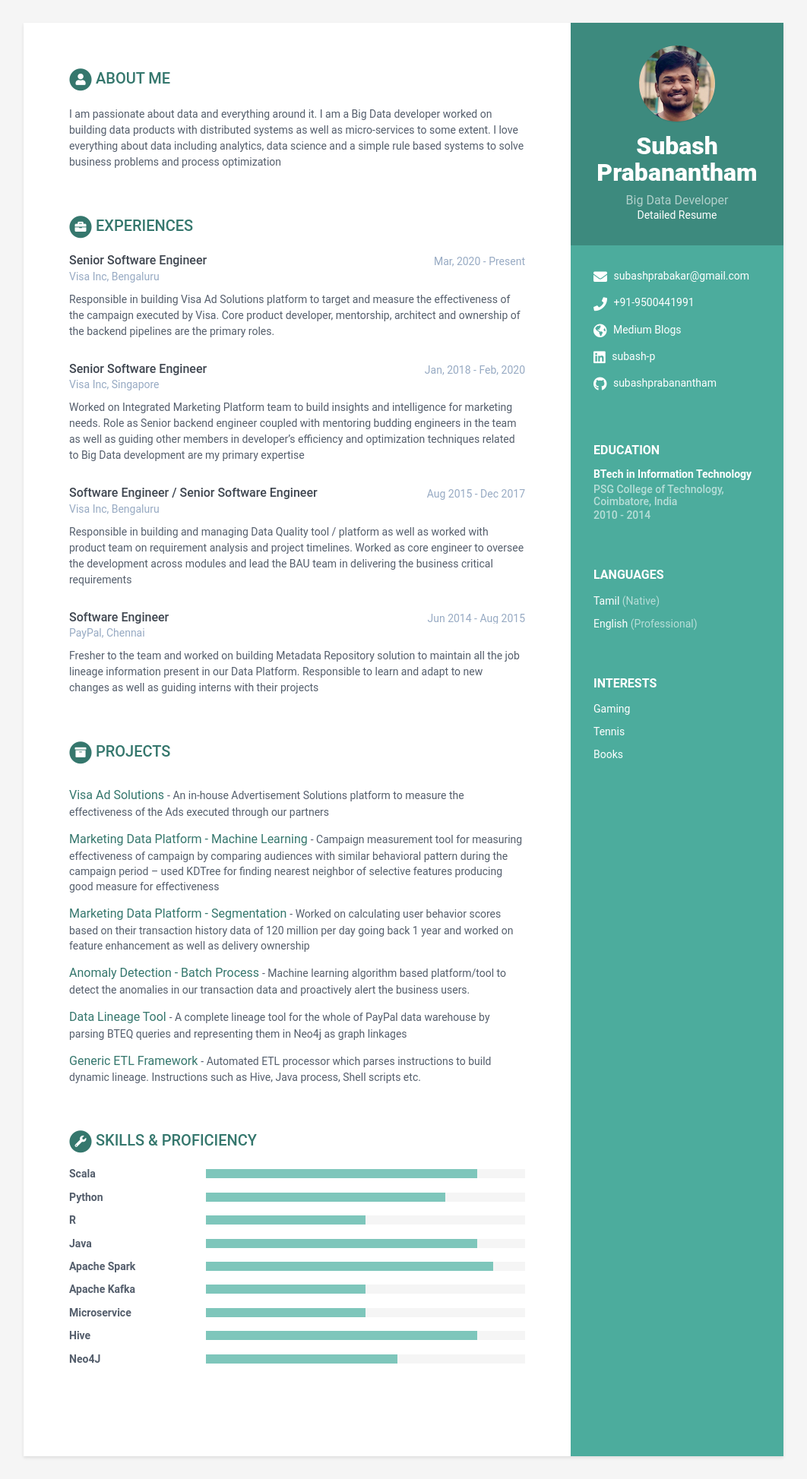
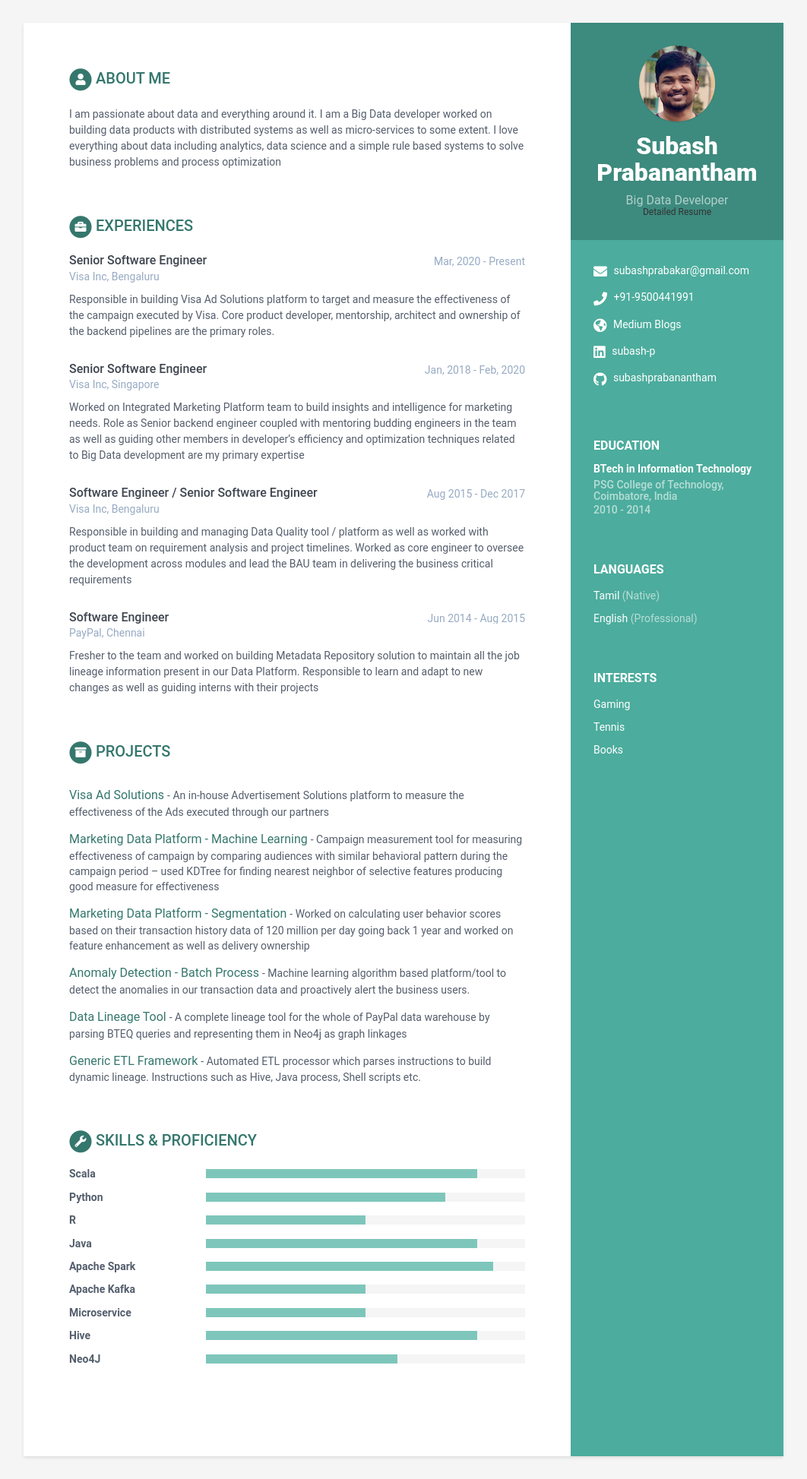
Before and after one commit to subashprabanantham/resume, a Jekyll site: the page built from index.html, in a window 1280 px wide. Shown: the whole page at 76% size, without its empty margins (109-1171 px from the left). Built offline with Jekyll 4.4.1, drawn with Linux system fonts in a browser that asks for light colours.

Commit message:
Added resume with CSS

```diff
--- a/_includes/sidebar.html
+++ b/_includes/sidebar.html
@@ -16,7 +16,7 @@
     {% endif %}
 
     {% if sidebar.resume %}
-    <a href="{{ site.baseurl }}/assets/resume/{{ site.resume }}" target="_blank">Detailed Resume</a>
+      <a href="{{ site.baseurl }}/assets/resume/{{ site.resume }}" target="_blank"><h3 class="resume">Detailed Resume</h3></a>
     {% endif %}
 
   </div><!--//profile-container-->
--- a/_sass/_base.scss
+++ b/_sass/_base.scss
@@ -67,6 +67,13 @@ p {
         margin-top: 0;
         margin-bottom: 0;
     }
+    .resume {
+            color: #333;
+            font-size: 12px;
+            font-weight: 400;
+            margin-top: 0;
+            margin-bottom: 0;
+        }
     .profile {
         margin-bottom: 15px;
     }
```
